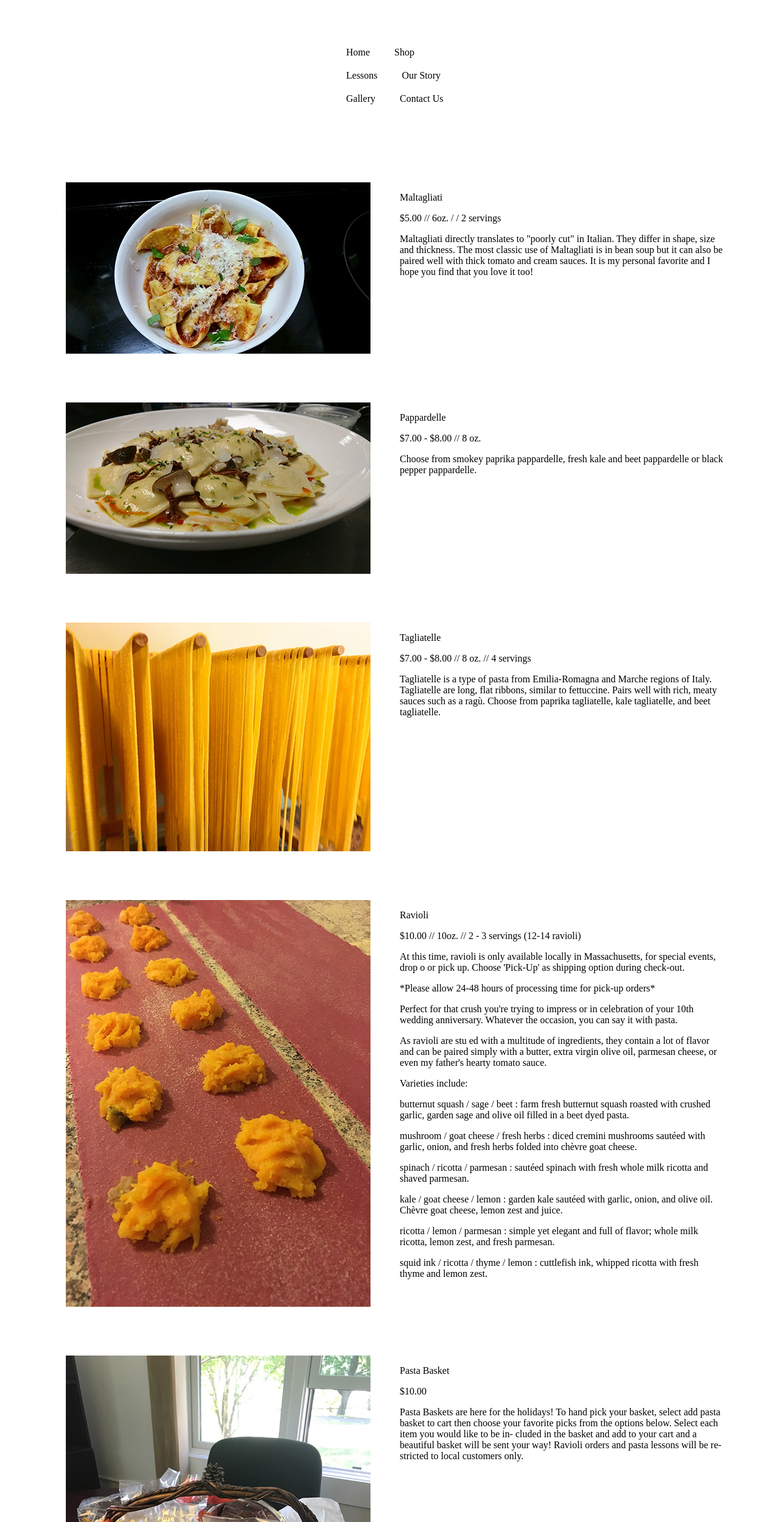
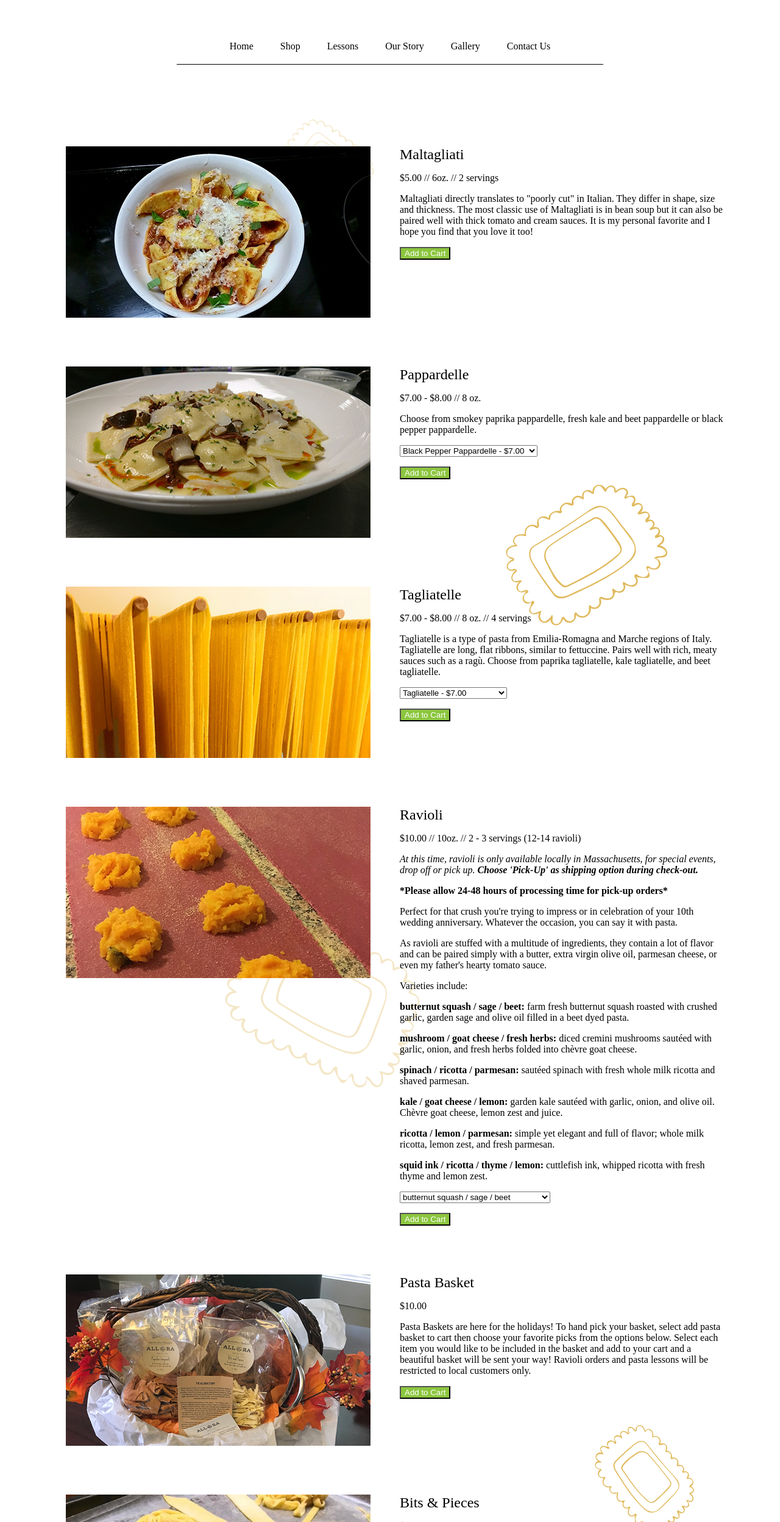
Before and after one commit to amese001/amese001, a plain HTML site: page shop.html in a window 1280 px wide. Shown: the part 304-2800 px from the top of the page at 61% size. Drawn offline with Linux system fonts and the light colour scheme.

Commit message:
final tweaks

```diff
--- a/cssstyles.css
+++ b/cssstyles.css
@@ -1,5 +1,5 @@
 body{
-    font-family: gotham rounded light;
+    font-family: "Gotham Rounded";
     font-style: normal;
     display: grid;
 }
@@ -9,24 +9,32 @@ body{
     padding-top: 50px;
 }
 .nav{
-    font-family: skia;
-    margin-left: 500px;
-    margin-right: 500px;
+    font-family: "Skia";
+    margin-left: auto;
+    margin-right: auto;
     margin-top: 20px;
     text-align: center;
+    width: 700px ;
 }
 .nav ul li {
     list-style: none;
+    display: inline-block ;
 }
 .nav ul li a{
     text-decoration: none;
-    float: left;
-    display: block;
+/*    float: left;*/
+/*    display: block;*/
     padding: 10px 20px;
     color: black;
 }
 .nav ul li a:hover{
     color:8dc63f;
+}
+
+#primary_nav {
+    border-bottom: 1px solid #000 ;
+    padding-bottom: 20px ;
+    padding-left: 0 ;
 }
 .wrapper{
 
@@ -36,6 +44,9 @@ body{
     grid-row-gap: 5em;
     padding: 100px;
     align-content: center;
+}
+.wrapper div p{
+    margin-top: 0;
 }
 .slideshow-container {
   max-width: 750px;
@@ -118,3 +129,13 @@ body{
   from {opacity: .4}
   to {opacity: 1}
 }
+
+/*form styles*/
+
+#mG61Hd {
+    font-family: Helvetica ;
+}
+
+#mG61Hd input {
+    margin-bottom: 2em ;
+}
--- a/shop.html
+++ b/shop.html
@@ -2,7 +2,13 @@
 <head><title>Shop</title>
     <link type="text/css" rel="stylesheet" href="cssstyles.css"/>
             <meta charset="UTF-8">
-
+  <style>
+      body {
+    background-image:url(allora%20b%20revised.svg);
+    background-repeat: no-repeat;
+    background-position: center;
+}
+        </style>
     </head>
     <body>
         <header>
@@ -10,13 +16,13 @@
             <img src="logoimage.png" width="500" height="243">
             </div>
             <div class="nav">
-            <ul>
-            <li><a href="#">Home</a></li>
-            <li><a href="#">Shop</a></li>
-            <li><a href="#">Lessons</a></li>
-            <li><a href="#">Our Story</a></li>
-            <li><a href="#">Gallery</a></li>
-            <li><a href="#">Contact Us</a></li>
+            <ul id="primary_nav">
+                    <li><a href="index.html">Home</a></li>
+                    <li><a href="shop.html">Shop</a></li>
+                    <li><a href="lessons.html">Lessons</a></li>
+                    <li><a href="ourstory.html">Our Story</a></li>
+                    <li><a href="gallery.html">Gallery</a></li>
+                    <li><a href="contactus.html">Contact Us</a></li>
             </ul>
             </div>
         </header>
@@ -27,57 +33,107 @@
 
      <div><img src="maltagliati.jpeg"></div>
 
-     <div><p>Maltagliati</p>
-<p>$5.00 // 6oz. / / 2 servings</p>
-<p>Maltagliati directly translates to "poorly cut" in Italian. They differ in shape, size and thickness. The most classic use of Maltagliati is in bean soup but it can also be paired well with thick tomato and cream sauces. It is my personal favorite and I hope you find that you love it too!</p></div>
+     <div><p><font size ="5">Maltagliati</font></p>
+         <p>$5.00 // 6oz. // 2 servings</p>
+<p>Maltagliati directly translates to "poorly cut" in Italian. They differ in shape, size and thickness. The most classic use of Maltagliati is in bean soup but it can also be paired well with thick tomato and cream sauces. It is my personal favorite and I hope you find that you love it too!</p>
 
-     <div><img src="pappardelle.jpeg"></div>
+<button style="background-color: 8cc63f;color:ffffff">Add to Cart</button>
 
-     <div><p>Pappardelle</p>
+</div>
+
+<div><img src="pappardelle.jpeg"></div>
+
+     <div><p><font size ="5">Pappardelle</font></p>
 <p>$7.00 - $8.00 // 8 oz.</p>
-<p>Choose from smokey paprika pappardelle, fresh kale and beet pappardelle or black pepper pappardelle.</p></div>
+<p>Choose from smokey paprika pappardelle, fresh kale and beet pappardelle or black pepper pappardelle.</p>
+<p>
+<select>
+  <option value="Black Pepper Pappardelle">Black Pepper Pappardelle - $7.00</option>
+  <option value="Paprika Pappardelle">Paprika Pappardelle - $8.00</option>
+  <option value="Kale and Beet Pappardelle">Kale and Beet Pappardelle - $8.00</option>
+</select>
+</p>
 
-     <div><img src="tagliatelle.jpeg"></div>
+<button style="background-color: 8cc63f;color:ffffff">Add to Cart</button>
 
-     <div><p>Tagliatelle</p>
+     </div>
+
+     <div><img src="tagliatelle.jpg"></div>
+
+     <div><p><font size ="5">Tagliatelle</font></p>
 <p>$7.00 - $8.00 // 8 oz. // 4 servings</p>
-<p>Tagliatelle is a type of pasta from Emilia-Romagna and Marche regions of Italy. Tagliatelle are long, flat ribbons, similar to fettuccine. Pairs well with rich, meaty sauces such as a ragù. Choose from paprika tagliatelle, kale tagliatelle, and beet tagliatelle.</p></div>
+<p>Tagliatelle is a type of pasta from Emilia-Romagna and Marche regions of Italy. Tagliatelle are long, flat ribbons, similar to fettuccine. Pairs well with rich, meaty sauces such as a ragù. Choose from paprika tagliatelle, kale tagliatelle, and beet tagliatelle.</p>
+<p>
+<select>
+  <option value="Tagliatelle">Tagliatelle - $7.00</option>
+  <option value="Kale Tagliatelle">Kale Tagliatelle - $8.00</option>
+  <option value="Paprika Tagliatelle">Paprika Tagliatelle - $8.00</option>
+  <option value="Beet Tagliatelle">Beet Tagliatelle - $8.00</option>
+</select>
+</p>
+<button style="background-color: 8cc63f;color:ffffff">Add to Cart</button>
 
-     <div><img src="Ravioli.jpeg"></div>
+</div>
 
-     <div><p>Ravioli</p>
+     <div><img src="Ravioli.jpg"></div>
+
+     <div><p><font size ="5">Ravioli</font></p>
 <p>$10.00 // 10oz. // 2 - 3 servings (12-14 ravioli)</p>
-At this time, ravioli is only available locally in Massachusetts, for special events, drop o  or pick up. Choose 'Pick-Up' as shipping option during check-out.
+<p><i>At this time, ravioli is only available locally in Massachusetts, for special events, drop off or pick up. <b>Choose 'Pick-Up' as shipping option during check-out.</b></i></p>
 
-<p>*Please allow 24-48 hours of processing time for pick-up orders*</p>
+<p><b>*Please allow 24-48 hours of processing time for pick-up orders*</b></p>
 
 <p>Perfect for that crush you're trying to impress or in celebration of your 10th wedding anniversary. Whatever the occasion, you can say it with pasta.</p>
 
-<p>As ravioli are stu ed with a multitude of ingredients, they contain a lot of flavor and can be paired simply with a butter, extra virgin olive oil, parmesan cheese, or even my father's hearty tomato sauce.</p>
+<p>As ravioli are stuffed with a multitude of ingredients, they contain a lot of flavor and can be paired simply with a butter, extra virgin olive oil, parmesan cheese, or even my father's hearty tomato sauce.</p>
 
 <p>Varieties include:</p>
 
-<p>butternut squash / sage / beet : farm fresh butternut squash roasted with crushed garlic, garden sage and olive oil filled in a beet dyed pasta.</p>
+<p><b>butternut squash / sage / beet: </b> farm fresh butternut squash roasted with crushed garlic, garden sage and olive oil filled in a beet dyed pasta.</p>
 
-<p>mushroom / goat cheese / fresh herbs : diced cremini mushrooms sautéed with garlic, onion, and fresh herbs folded into chèvre goat cheese.</p>
+<p><b>mushroom / goat cheese / fresh herbs: </b>diced cremini mushrooms sautéed with garlic, onion, and fresh herbs folded into chèvre goat cheese.</p>
 
-<p>spinach / ricotta / parmesan : sautéed spinach with fresh whole milk ricotta and shaved parmesan.</p>
+<p><b>spinach / ricotta / parmesan: </b> sautéed spinach with fresh whole milk ricotta and shaved parmesan.</p>
 
-<p>kale / goat cheese / lemon : garden kale sautéed with garlic, onion, and olive oil. Chèvre goat cheese, lemon zest and juice.</p>
+<p><b>kale / goat cheese / lemon: </b> garden kale sautéed with garlic, onion, and olive oil. Chèvre goat cheese, lemon zest and juice.</p>
 
-<p>ricotta / lemon / parmesan : simple yet elegant and full of flavor; whole milk ricotta, lemon zest, and fresh parmesan.</p>
+<p><b>ricotta / lemon / parmesan: </b>simple yet elegant and full of flavor; whole milk ricotta, lemon zest, and fresh parmesan.</p>
 
-<p>squid ink / ricotta / thyme / lemon : cuttlefish ink, whipped ricotta with fresh thyme and lemon zest.</p></div>
+<p><b>squid ink / ricotta / thyme / lemon: </b>cuttlefish ink, whipped ricotta with fresh thyme and lemon zest.</p>
+<p>
+<select>
+  <option value="butternut squash / sage / beet">butternut squash / sage / beet</option>
+  <option value="mushroom / goat cheese / fresh herbs">mushroom / goat cheese / fresh herbs</option>
+  <option value="spinach / ricotta / parmesan">spinach / ricotta / parmesan</option>
+  <option value="kale / goat cheese / lemon">kale / goat cheese / lemon</option>
+  <option value="ricotta / lemon / parmesan">ricotta / lemon / parmesan</option>
+  <option value="squid ink / ricotta / thyme / lemon">squid ink / ricotta / thyme / lemon</option>
+</select>
+</p>
+<button style="background-color: 8cc63f;color:ffffff">Add to Cart</button>
 
-     <div><img src="Pasta%20Basket.jpeg"></div>
+</div>
 
-     <div><p>Pasta Basket</p>
+
+<div><img src="Pasta%20Basket.jpg"></div>
+
+     <div><p><font size ="5">Pasta Basket</font></p>
 <p>$10.00</p>
-Pasta Baskets are here for the holidays! To hand pick your basket, select add pasta basket to cart then choose your favorite picks from the options below. Select each item you would like to be in- cluded in the basket and add to your cart and a beautiful basket will be sent your way! Ravioli orders and pasta lessons will be re- stricted to local customers only.</p></div>
+<p>Pasta Baskets are here for the holidays! To hand pick your basket, select add pasta basket to cart then choose your favorite picks from the options below. Select each item you would like to be included in the basket and add to your cart and a beautiful basket will be sent your way! Ravioli orders and pasta lessons will be restricted to local customers only.</p>
 
-<p>Bits & Pieces</p>
+<button style="background-color: 8cc63f;color:ffffff">Add to Cart</button>
+
+</div>
+
+<div><img src="bits%20and%20pieces.jpg"></div>
+
+<div><p><font size ="5">Bits & Pieces</font></p>
 <p>$2.00 // 5 oz.</p>
 <p>Small bits and pieces of pasta that are a delicious addition to any soup or stew. They add just the right amount of texture and taste to your hardy meals.</p>
+
+<button style="background-color: 8cc63f;color:ffffff">Add to Cart</button>
+
+</div>
 
 
     </body>
```
Also changed, not shown: contactus.html (+35 -10 lines), gallery.html (+10 -9 lines), index.html (+20 -20 lines), lessons.html (+17 -11 lines), ourstory.html (+19 -10 lines), Pasta Basket.jpg (added), Ravioli.jpg (added), allora a revised.svg (added), allora b revised.svg (added), allora c revised.svg (added), allora d revised.svg (added), allora e revised.svg (added), allora f revised.svg (added), bits and pieces.jpg (added), 2 more files.
